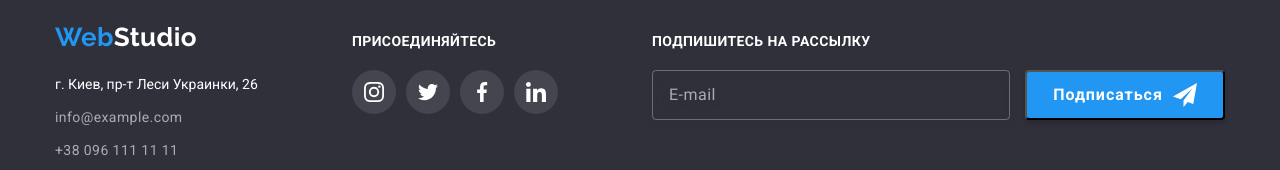
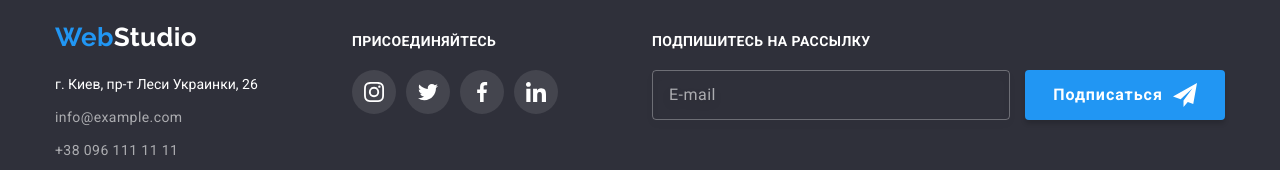
Before and after one commit to ViacheslavShvets/goit-markup-hw-06, a plain HTML site: page index.html in a window 1280 px wide. Shown: the part 2707-2877 px from the top of the page. Drawn offline with nearby package versions, Linux system fonts and the light colour scheme.

Commit message:
правки кнопок і модалки

```diff
--- a/css/styles.css
+++ b/css/styles.css
@@ -751,6 +751,7 @@ a {
 	justify-content: center;
 	width: 200px;
 	height: 50px;
+	border: none;
 	border-radius: 4px;
 	background-color: var(--background-color-icons);
 	box-shadow: 0px 4px 4px rgba(0, 0, 0, 0.15);
--- a/index.html
+++ b/index.html
@@ -408,7 +408,7 @@
         <strong class="footer-form-title">Подпишитесь на рассылку</strong>
         <form class="form">
           <input class="form-field" type="email" name="user-email" placeholder="E-mail" required />
-          <button class="form-button btn" type="submit">
+          <button class="form-button" type="submit">
             <span class="form-button-text">
               Подписаться
             </span>
```
